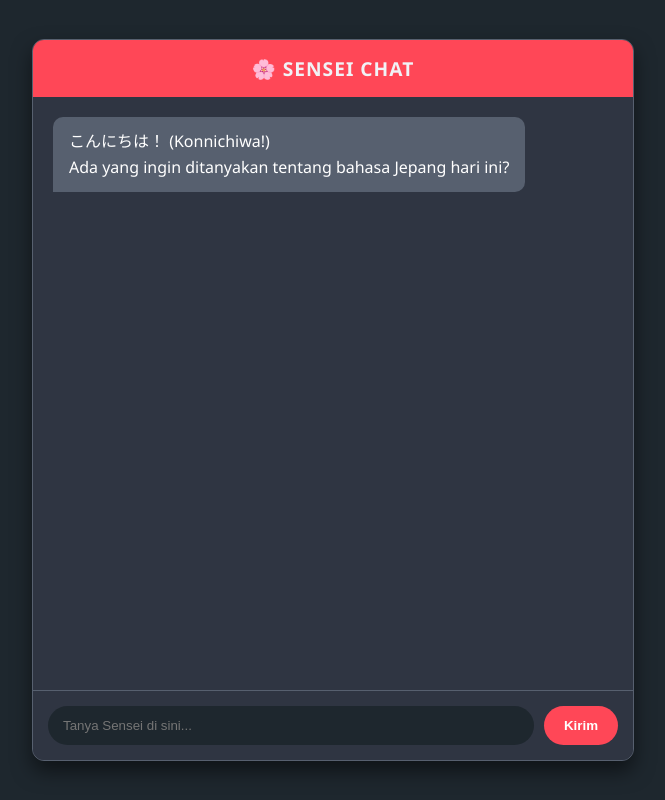
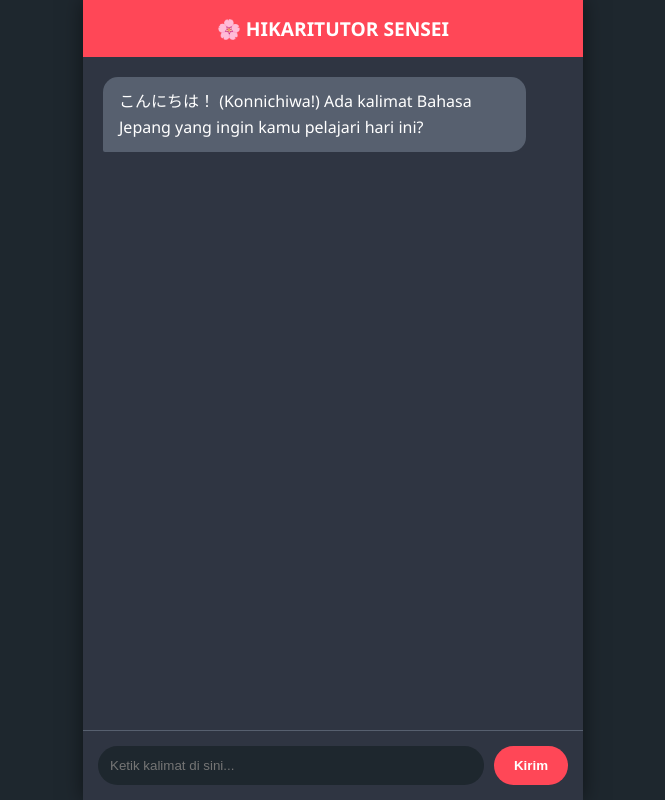
Before and after one commit to zevilents/sensei-chat, a website: page index.html in a window 1280 px wide. Shown: the whole page, without its empty margins (307-972 px from the left). Drawn offline with nearby package versions, Linux system fonts and the light colour scheme.

Commit message:
Update index.html

```diff
--- a/index.html
+++ b/index.html
@@ -3,95 +3,32 @@
 <head>
     <meta charset="UTF-8">
     <meta name="viewport" content="width=device-width, initial-scale=1.0">
-    <title>Sensei Chat - HikariTutor</title>
+    <title>HikariTutor - Sensei Chat</title>
     <script src="https://cdn.jsdelivr.net/npm/marked/marked.min.js"></script>
     <style>
-        :root {
-            --primary: #ff4757;
-            --bg-dark: #1e272e;
-            --chat-bg: #2f3542;
-            --text-light: #f1f2f6;
-        }
-
-        body {
-            font-family: 'Segoe UI', Tahoma, sans-serif;
-            background-color: var(--bg-dark);
-            color: var(--text-light);
-            display: flex;
-            justify-content: center;
-            align-items: center;
-            height: 100vh;
-            margin: 0;
-        }
-
-        .chat-container {
-            width: 100%;
-            max-width: 600px; /* Diperlebar sedikit agar nyaman membaca bedah kalimat */
-            background-color: var(--chat-bg);
-            border-radius: 12px;
-            box-shadow: 0 10px 20px rgba(0,0,0,0.5);
-            display: flex;
-            flex-direction: column;
-            height: 90vh;
-            overflow: hidden;
-            border: 1px solid #57606f;
-        }
-
-        header {
-            background-color: var(--primary);
-            padding: 15px;
-            text-align: center;
-            font-weight: bold;
-            font-size: 1.2rem;
-            letter-spacing: 1px;
-        }
-
-        #chat-window {
-            flex: 1;
-            padding: 20px;
-            overflow-y: auto;
-            display: flex;
-            flex-direction: column;
-            gap: 15px;
-        }
-
-        .bubble {
-            max-width: 90%;
-            padding: 12px 16px;
-            border-radius: 10px;
-            line-height: 1.6;
-        }
-
-        /* Styling agar Markdown tampil cantik di dalam bubble */
-        .bubble h1, .bubble h2, .bubble h3 { margin: 10px 0 5px 0; font-size: 1.1rem; color: #fffa65; }
-        .bubble p { margin: 5px 0; }
-        .bubble ul, .bubble ol { padding-left: 20px; margin: 5px 0; }
-        .bubble hr { border: 0; border-top: 1px solid rgba(255,255,255,0.2); margin: 10px 0; }
-
-        .user { align-self: flex-end; background-color: var(--primary); color: white; border-bottom-right-radius: 0; }
-        .sensei { align-self: flex-start; background-color: #57606f; color: white; border-bottom-left-radius: 0; }
-
+        :root { --primary: #ff4757; --dark: #1e272e; --bubble-sensei: #2f3542; }
+        body { font-family: 'Segoe UI', sans-serif; background: var(--dark); color: white; margin: 0; display: flex; justify-content: center; height: 100vh; }
+        .chat-box { width: 100%; max-width: 500px; display: flex; flex-direction: column; background: #2f3542; box-shadow: 0 0 20px rgba(0,0,0,0.5); }
+        header { background: var(--primary); padding: 15px; text-align: center; font-weight: bold; font-size: 1.2rem; }
+        #chat-window { flex: 1; padding: 20px; overflow-y: auto; display: flex; flex-direction: column; gap: 15px; }
+        .bubble { max-width: 85%; padding: 12px 16px; border-radius: 15px; line-height: 1.6; }
+        .bubble h3 { color: #fffa65; font-size: 1rem; margin: 10px 0 5px 0; }
+        .user { align-self: flex-end; background: var(--primary); border-bottom-right-radius: 2px; }
+        .sensei { align-self: flex-start; background: #57606f; border-bottom-left-radius: 2px; }
         .input-area { display: flex; padding: 15px; background: #2f3542; border-top: 1px solid #57606f; }
-        input { flex: 1; padding: 12px; border-radius: 20px; border: none; background: #1e272e; color: white; outline: none; padding-left: 15px;}
-        button { margin-left: 10px; padding: 10px 20px; border-radius: 20px; border: none; background: var(--primary); color: white; font-weight: bold; cursor: pointer; }
-
-        .loading { font-size: 0.8rem; color: #a4b0be; padding-left: 20px; display: none; padding-bottom: 10px;}
+        input { flex: 1; padding: 12px; border-radius: 25px; border: none; background: #1e272e; color: white; outline: none; }
+        button { margin-left: 10px; padding: 10px 20px; border-radius: 25px; border: none; background: var(--primary); color: white; font-weight: bold; cursor: pointer; }
     </style>
 </head>
 <body>
-
-<div class="chat-container">
-    <header>🌸 SENSEI CHAT</header>
+    <div class="chat-box">
+        <header>🌸 HIKARITUTOR SENSEI</header>
         <div id="chat-window">
-        <div class="bubble sensei">
-            こんにちは！ (Konnichiwa!)<br>
-            Ada yang ingin ditanyakan tentang bahasa Jepang hari ini?
+            <div class="bubble sensei">こんにちは！ (Konnichiwa!) Ada kalimat Bahasa Jepang yang ingin kamu pelajari hari ini?</div>
         </div>
-    </div>
-    <div id="loading" class="loading">Sensei sedang mengetik balasan...</div>
         <div class="input-area">
-        <input type="text" id="userInput" placeholder="Tanya Sensei di sini..." onkeypress="if(event.key==='Enter') sendMessage()">
-        <button id="sendBtn" onclick="sendMessage()">Kirim</button>
+            <input type="text" id="userInput" placeholder="Ketik kalimat di sini..." onkeypress="if(event.key==='Enter') sendMessage()">
+            <button onclick="sendMessage()">Kirim</button>
         </div>
     </div>
 
@@ -99,43 +36,29 @@
         async function sendMessage() {
             const input = document.getElementById('userInput');
             const chatWindow = document.getElementById('chat-window');
-        const btn = document.getElementById('sendBtn');
-        const loading = document.getElementById('loading');
             const text = input.value.trim();
-
             if (!text) return;
 
-        // Tampilkan pesan User
             chatWindow.innerHTML += `<div class="bubble user">${text}</div>`;
             input.value = '';
-        btn.disabled = true;
-        loading.style.display = 'block';
             chatWindow.scrollTop = chatWindow.scrollHeight;
 
             try {
-            const response = await fetch("https://sensei-chat.onrender.com/api/chat", {
+                // Fetch ke API internal Render
+                const response = await fetch("/api/chat", {
                     method: "POST",
                     headers: { "Content-Type": "application/json" },
                     body: JSON.stringify({ message: text })
                 });
 
                 const data = await response.json();
-
-            // MENGGUNAKAN MARKED UNTUK MERENDER BOLD, HEADER, DLL
-            const formattedReply = marked.parse(data.reply);
-
-            chatWindow.innerHTML += `<div class="bubble sensei">${formattedReply}</div>`;
-
-        } catch (error) {
-            chatWindow.innerHTML += `<div class="bubble sensei" style="color: #ff4757;">Gomen! Koneksi ke server gagal.</div>`;
-        } finally {
-            btn.disabled = false;
-            loading.style.display = 'none';
+                const formatted = marked.parse(data.reply);
+                chatWindow.innerHTML += `<div class="bubble sensei">${formatted}</div>`;
+            } catch (e) {
+                chatWindow.innerHTML += `<div class="bubble sensei" style="color: #ff4757;">Aduh, server sedang istirahat. Coba lagi ya!</div>`;
+            }
             chatWindow.scrollTop = chatWindow.scrollHeight;
         }
-    }
     </script>
-
 </body>
-
 </html>
```
Lines whose indentation alone changed are shown as unchanged.
